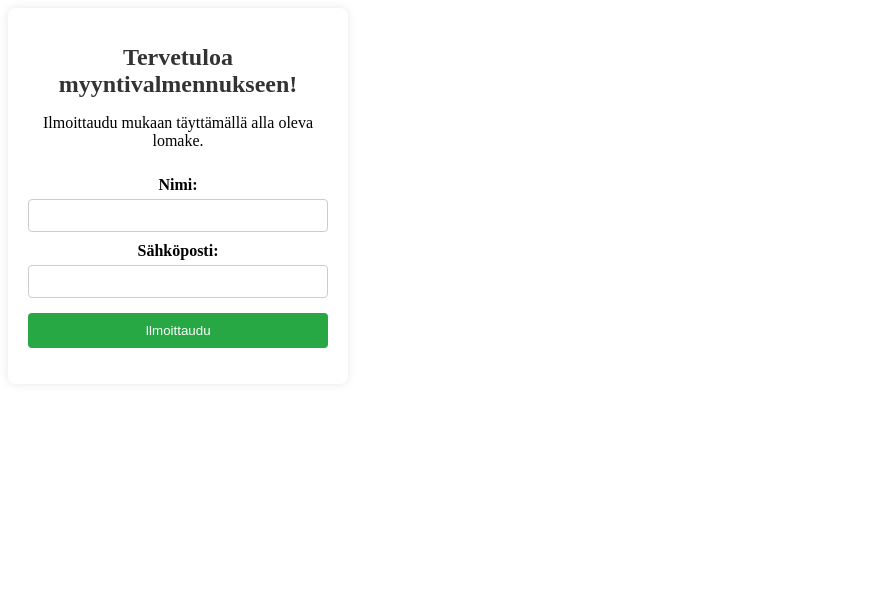
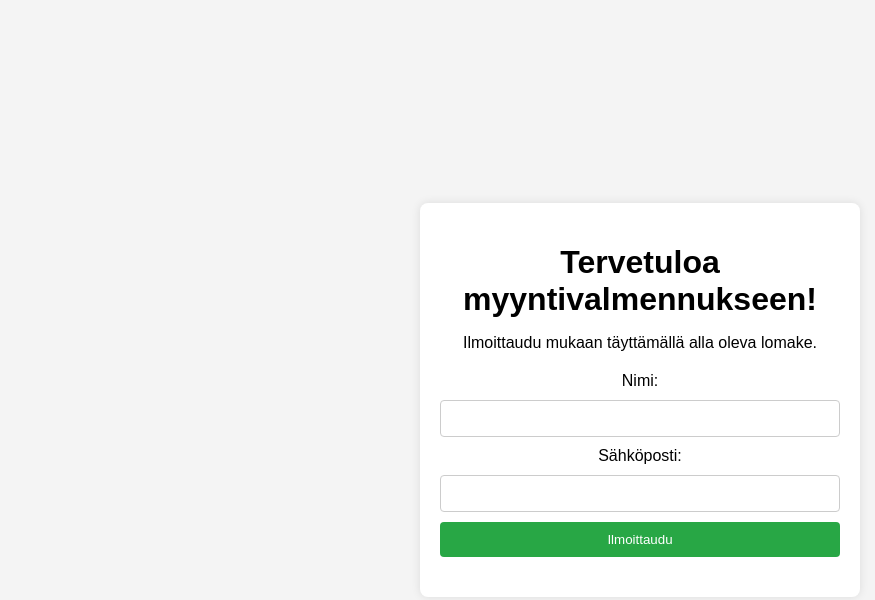
Before and after one commit to Mysteeriii/Rantanen-Myyntivalmennus, a plain HTML site: page index.html in a window 1280 px wide. Shown: the whole page, without its empty margins (0-875 px from the left). Drawn offline with Linux system fonts and the light colour scheme.

Commit message:
Update styles.css

```diff
--- a/styles.css
+++ b/styles.css
@@ -1,75 +1,50 @@
-<!DOCTYPE html>
-<html lang="fi">
-<head>
-    <meta charset="UTF-8">
-    <meta name="viewport" content="width=device-width, initial-scale=1.0">
-    <title>Rantanen Myyntivalmennus</title>
-    <link rel="stylesheet" href="styles.css">
-    <style>
 body {
     font-family: Arial, sans-serif;
     background-color: #f4f4f4;
+    margin: 0;
+    padding: 0;
     display: flex;
     justify-content: center;
     align-items: center;
     height: 100vh;
-            margin: 0;
 }
+
 .container {
     background: white;
     padding: 20px;
     border-radius: 8px;
     box-shadow: 0 0 10px rgba(0, 0, 0, 0.1);
+    max-width: 400px;
+    width: 100%;
     text-align: center;
-            width: 300px;
 }
-        h1 {
-            font-size: 1.5em;
-            color: #333;
-        }
-        form {
-            display: flex;
-            flex-direction: column;
-        }
-        label {
-            margin-top: 10px;
-            font-weight: bold;
-        }
-        input {
-            padding: 8px;
-            margin-top: 5px;
+
+input[type="text"], input[type="email"] {
+    width: calc(100% - 22px);
+    padding: 10px;
+    margin: 10px 0;
     border: 1px solid #ccc;
     border-radius: 4px;
 }
+
 button {
-            margin-top: 15px;
-            padding: 10px;
+    padding: 10px 20px;
     background-color: #28a745;
     color: white;
     border: none;
     border-radius: 4px;
     cursor: pointer;
+    width: 100%;
 }
+
 button:hover {
     background-color: #218838;
 }
-    </style>
-</head>
-<body>
-    <div class="container">
-        <h1>Tervetuloa myyntivalmennukseen!</h1>
-        <p>Ilmoittaudu mukaan täyttämällä alla oleva lomake.</p>
 
-        <form id="signup-form">
-            <label for="name">Nimi:</label>
-            <input type="text" id="name" name="name" required>
+h1 {
+    margin-bottom: 10px;
+}
 
-            <label for="email">Sähköposti:</label>
-            <input type="email" id="email" name="email" required>
-
-            <button type="submit">Ilmoittaudu</button>
-        </form>
-    </div>
-    <script src="signup.js"></script>
-</body>
-</html>
+p {
+    margin-bottom: 20px;
+}
```
Lines whose indentation alone changed are shown as unchanged.
